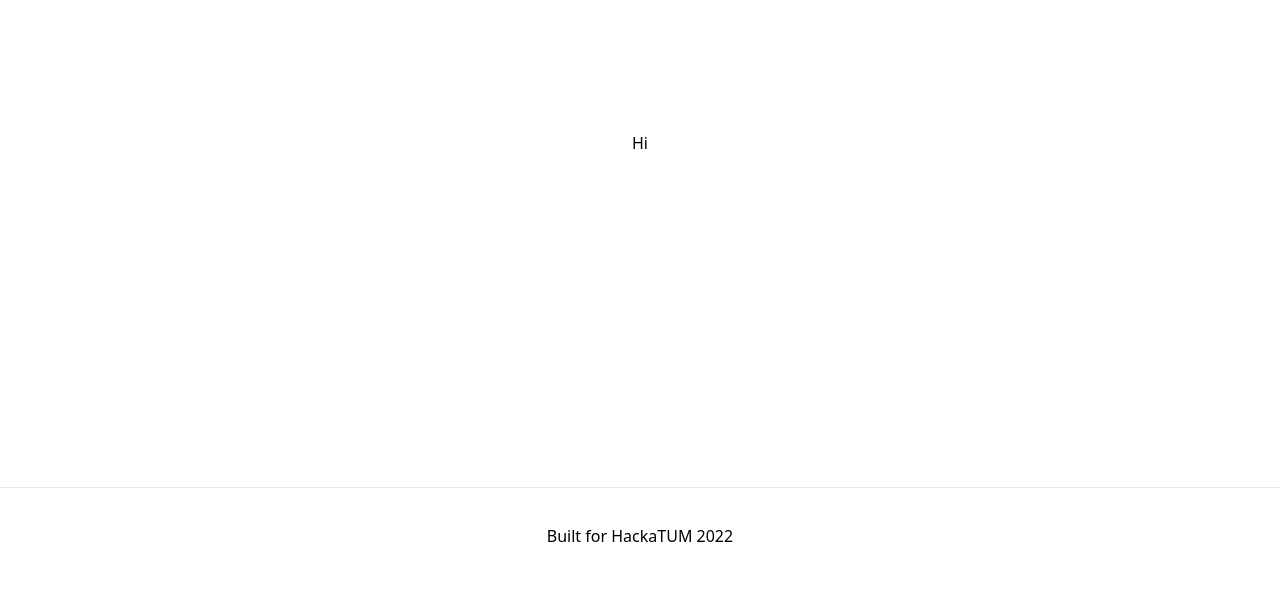
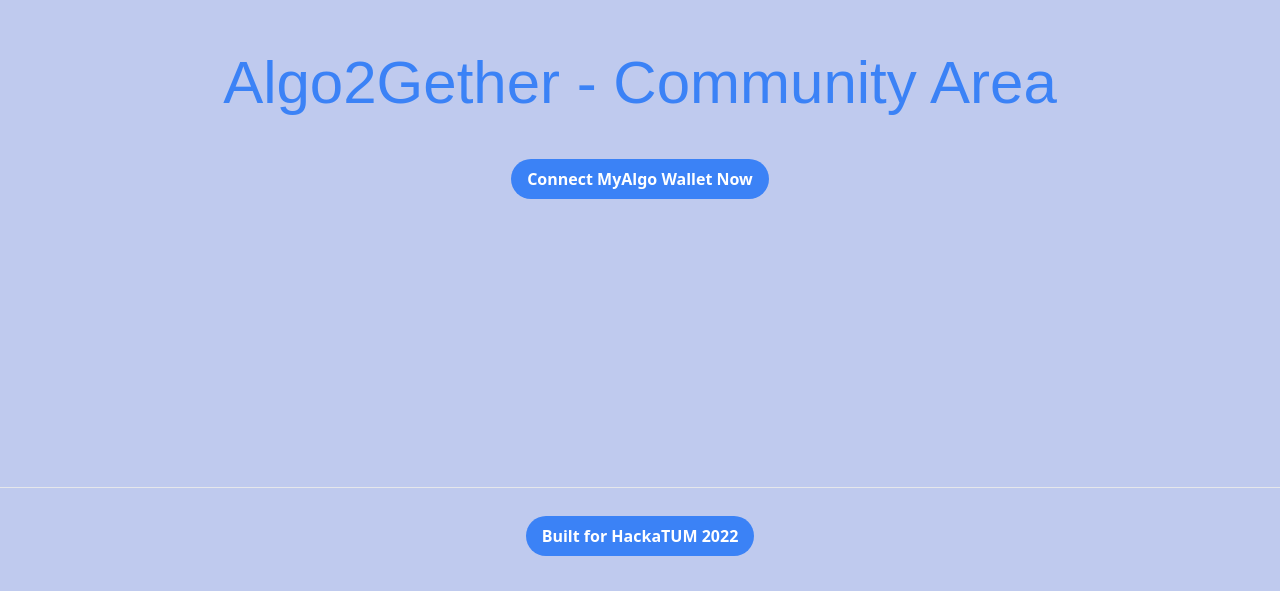
Before and after one commit to Phillip-Kemper/algo2gether, a Next.js app in the folder client/dashboard/: page / in a window 1280 px wide. Shown: the part 209-800 px from the top of the page. Built offline with nearby package versions, Linux system fonts and the light colour scheme.

Commit message:
initial page and connect to wallet functionality

```diff
--- a/client/dashboard/package.json
+++ b/client/dashboard/package.json
@@ -6,6 +6,9 @@
     "start": "next start"
   },
   "dependencies": {
+    "@emotion/react": "^11.10.5",
+    "@emotion/styled": "^11.10.5",
+    "@mui/material": "^5.10.14",
     "@randlabs/myalgo-connect": "^1.4.1",
     "algosdk": "^1.23.2",
     "next": "latest",
--- a/client/dashboard/pages/_app.tsx
+++ b/client/dashboard/pages/_app.tsx
@@ -1,9 +1,30 @@
 import "../styles/globals.css";
 import type { AppProps } from "next/app";
 import Head from "next/head";
+import { useState } from "react";
+import MyAlgoConnect from "@randlabs/myalgo-connect";
+import { Button, ThemeProvider, Typography } from "@mui/material";
+import { THEME } from "../src/utils/theme";
 
 function MyApp({ Component, pageProps }: AppProps) {
+  const [address, setAddress] = useState(null);
+
+  const connectWallet = async () => {
+    new MyAlgoConnect()
+      .connect()
+      .then((accounts) => {
+        const _account = accounts[0];
+        setAddress(_account.address);
+        console.log(_account.address);
+      })
+      .catch((error) => {
+        console.log("Could not connect to MyAlgo wallet");
+        console.error(error);
+      });
+  };
+
   return (
+    <ThemeProvider theme={THEME}>
       <div className="flex min-h-screen flex-col items-center justify-center py-2">
         <Head>
           <title>Algo2Gether</title>
@@ -11,20 +32,43 @@
         </Head>
 
         <main className="flex w-full flex-1 flex-col items-center justify-center px-20 text-center">
+          {address ? (
             <Component {...pageProps} />
+          ) : (
+            <>
+              <Typography className="text-blue-500" variant="h2">
+                Algo2Gether - Community Area
+              </Typography>
+
+              <button
+                onClick={connectWallet}
+                className="m-10 bg-blue-500 hover:bg-blue-700 text-white font-bold py-2 px-4 rounded-full"
+              >
+                Connect MyAlgo Wallet Now
+              </button>
+            </>
+          )}
         </main>
 
         <footer className="flex h-24 w-full items-center justify-center border-t">
-        <a
-          className="flex items-center justify-center gap-2"
-          href="https://vercel.com?utm_source=create-next-app&utm_medium=default-template&utm_campaign=create-next-app"
-          target="_blank"
-          rel="noopener noreferrer"
+          <p
+            className="flex items-center justify-center gap-2 m-10 bg-blue-500 font-bold text-white py-2 px-4 rounded-full"
+            //href="https://vercel.com?utm_source=create-next-app&utm_medium=default-template&utm_campaign=create-next-app"
+            //target="_blank"
+            //rel="noopener noreferrer"
           >
             Built for HackaTUM 2022
-        </a>
+          </p>
         </footer>
       </div>
+      <style jsx global>
+        {`
+          body {
+            background: ${THEME.palette.background}};
+          }
+        `}
+      </style>
+    </ThemeProvider>
   );
 }
 
--- /dev/null
+++ b/client/dashboard/src/utils/theme.ts
@@ -0,0 +1,18 @@
+import { createTheme } from "@mui/material/styles";
+
+export const PURPLE = "#A23089";
+
+export const THEME = createTheme({
+  typography: {
+    fontFamily: `"Acme", sans-serif`,
+    fontSize: 14,
+    fontWeightLight: 300,
+    fontWeightRegular: 400,
+    fontWeightMedium: 500,
+  },
+
+  palette: {
+    background: "#BFCAEE",
+    backgroundColor: "#BFCAEE",
+  },
+});
```
Also changed, not shown: 1 other file (tests, documents, lock files or other folders). Lines whose indentation alone changed are shown as unchanged.
